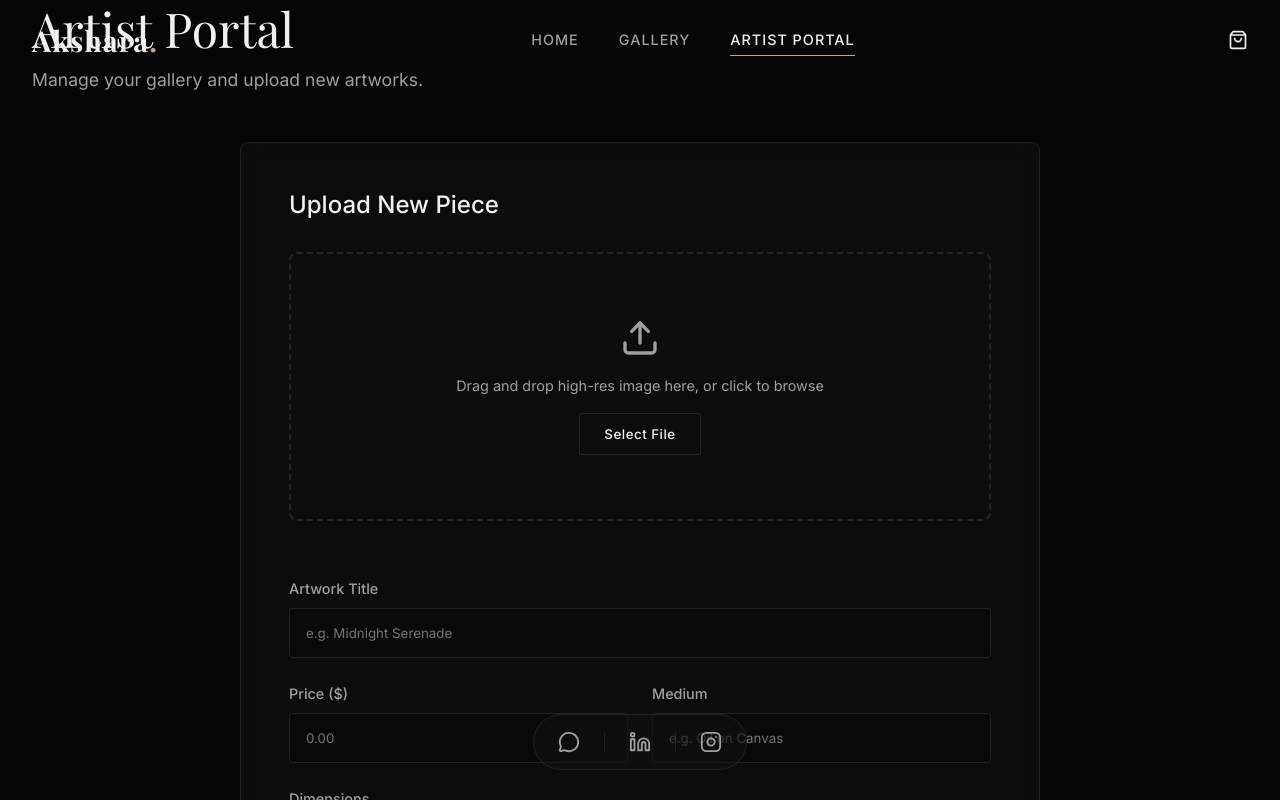
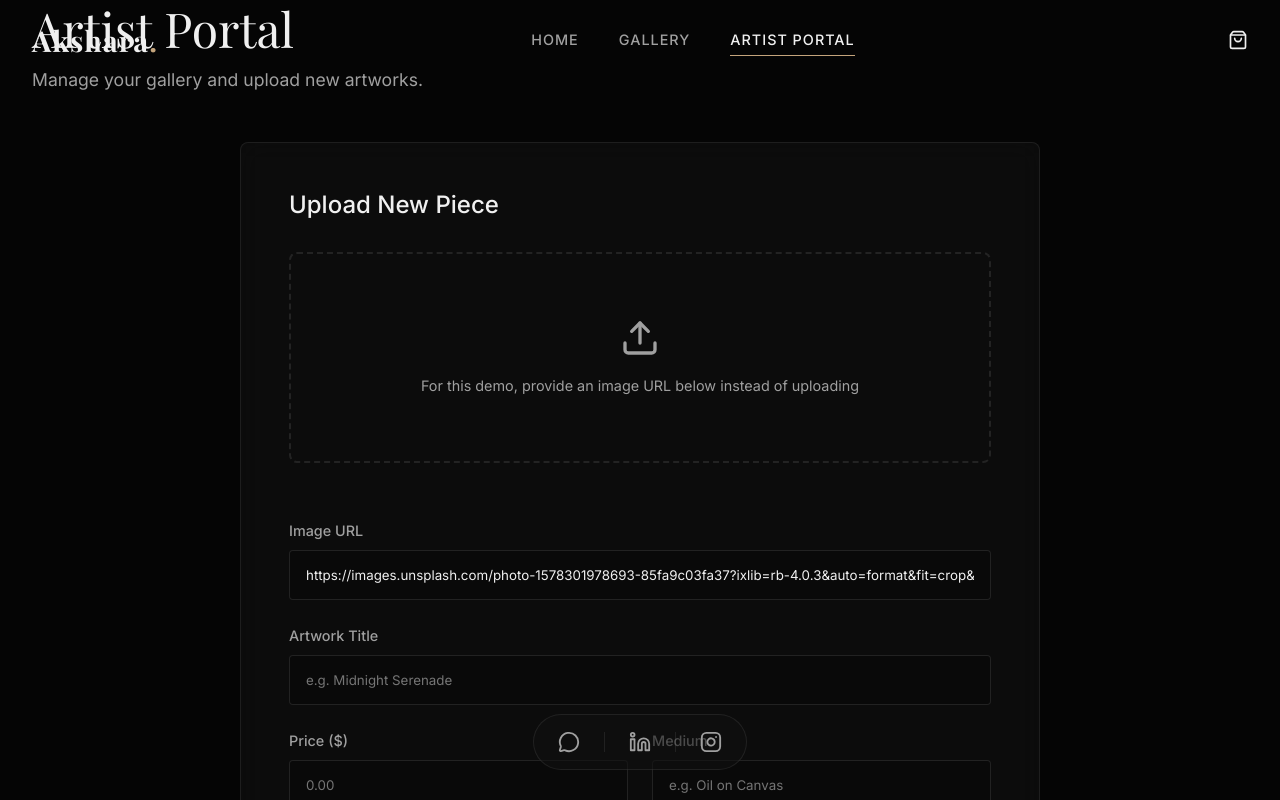
Before and after one commit to 12tarsoliya/akshara.art, a React (Vite) app: page /admin in a window 1280 px wide. Shown: the top 800 px of the page. Built offline with nearby package versions, Linux system fonts and the light colour scheme; a web font is replaced by a local one.

Commit message:
Make painting uploads functional using localStorage

```diff
--- a/src/data/paintings.js
+++ b/src/data/paintings.js
@@ -1,4 +1,4 @@
-export const paintings = [
+export const initialPaintings = [
   {
     id: 1,
     title: "Ethereal Bloom",
@@ -60,3 +60,25 @@ export const paintings = [
     description: "Geometric shapes and contrasting colors reflect the vibrancy of city life."
   }
 ];
+
+export const getPaintings = () => {
+  const saved = localStorage.getItem('akshara_paintings');
+  if (saved) {
+    return JSON.parse(saved);
+  }
+  localStorage.setItem('akshara_paintings', JSON.stringify(initialPaintings));
+  return initialPaintings;
+};
+
+export const addPainting = (painting) => {
+  const currentPaintings = getPaintings();
+  const newPainting = {
+    ...painting,
+    id: Date.now(),
+    artist: "Akshara",
+    price: parseFloat(painting.price)
+  };
+  const updatedPaintings = [newPainting, ...currentPaintings];
+  localStorage.setItem('akshara_paintings', JSON.stringify(updatedPaintings));
+  return updatedPaintings;
+};
--- a/src/pages/AdminDashboard.jsx
+++ b/src/pages/AdminDashboard.jsx
@@ -1,5 +1,6 @@
 import React, { useState } from 'react';
 import { Upload } from 'lucide-react';
+import { addPainting } from '../data/paintings';
 import './AdminDashboard.css';
 
 const AdminDashboard = () => {
@@ -8,13 +9,15 @@ const AdminDashboard = () => {
     price: '',
     medium: '',
     dimensions: '',
-    description: ''
+    description: '',
+    image: 'https://images.unsplash.com/photo-1578301978693-85fa9c03fa37?ixlib=rb-4.0.3&auto=format&fit=crop&w=800&q=80' // default placeholder
   });
 
   const handleSubmit = (e) => {
     e.preventDefault();
-    alert('Painting uploaded successfully! (Mock Action)');
-    setFormData({ title: '', price: '', medium: '', dimensions: '', description: '' });
+    addPainting(formData);
+    alert('Painting published to the gallery successfully!');
+    setFormData({ title: '', price: '', medium: '', dimensions: '', description: '', image: 'https://images.unsplash.com/photo-1578301978693-85fa9c03fa37?ixlib=rb-4.0.3&auto=format&fit=crop&w=800&q=80' });
   };
 
   return (
@@ -31,8 +34,18 @@ const AdminDashboard = () => {
           <form className="upload-form" onSubmit={handleSubmit}>
             <div className="image-upload-area">
               <Upload size={40} className="upload-icon" />
-              <p>Drag and drop high-res image here, or click to browse</p>
-              <button type="button" className="btn-outline">Select File</button>
+              <p>For this demo, provide an image URL below instead of uploading</p>
+            </div>
+
+            <div className="form-group">
+              <label>Image URL</label>
+              <input
+                type="text"
+                required
+                value={formData.image}
+                onChange={e => setFormData({...formData, image: e.target.value})}
+                placeholder="https://..."
+              />
             </div>
 
             <div className="form-group">
--- a/src/pages/Shop.jsx
+++ b/src/pages/Shop.jsx
@@ -1,9 +1,15 @@
-import React from 'react';
+import React, { useState, useEffect } from 'react';
 import PaintingCard from '../components/PaintingCard';
-import { paintings } from '../data/paintings';
+import { getPaintings } from '../data/paintings';
 import './Shop.css';
 
 const Shop = () => {
+  const [paintings, setPaintings] = useState([]);
+
+  useEffect(() => {
+    setPaintings(getPaintings());
+  }, []);
+
   return (
     <div className="shop-container container">
       <div className="shop-header">
```
